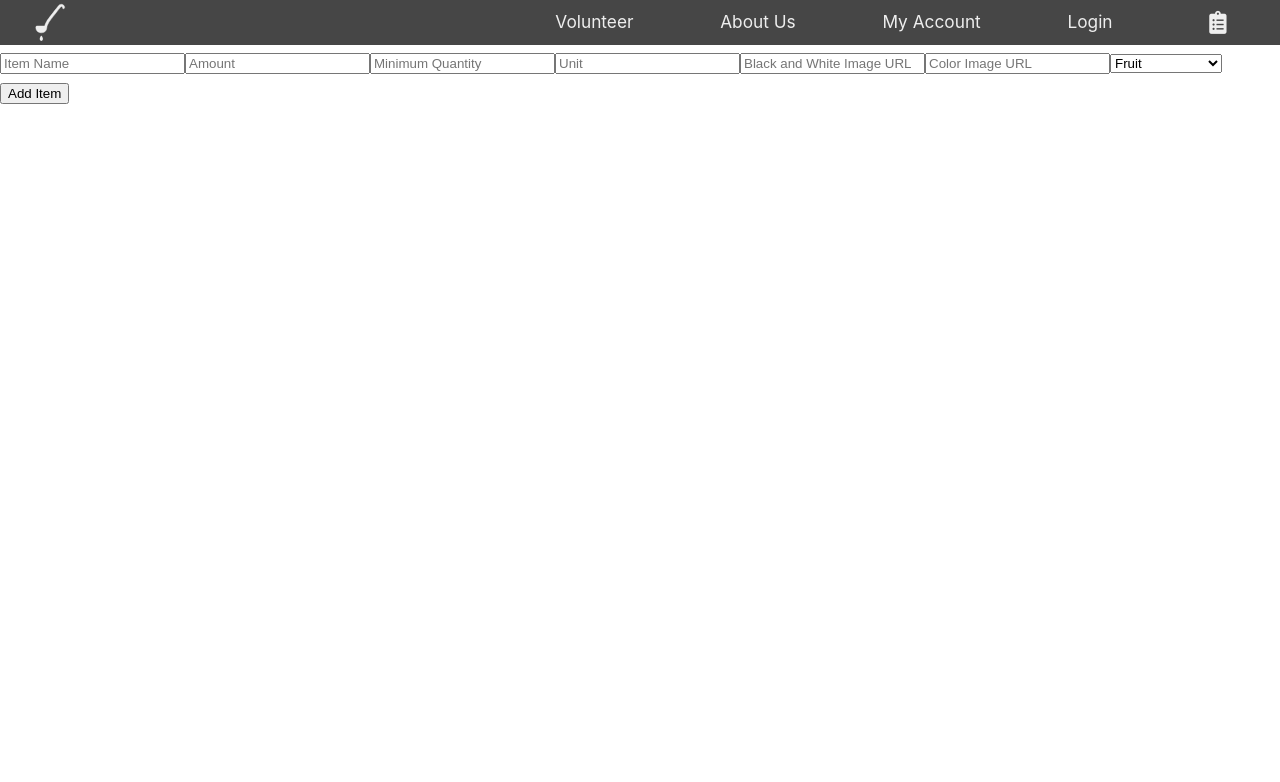
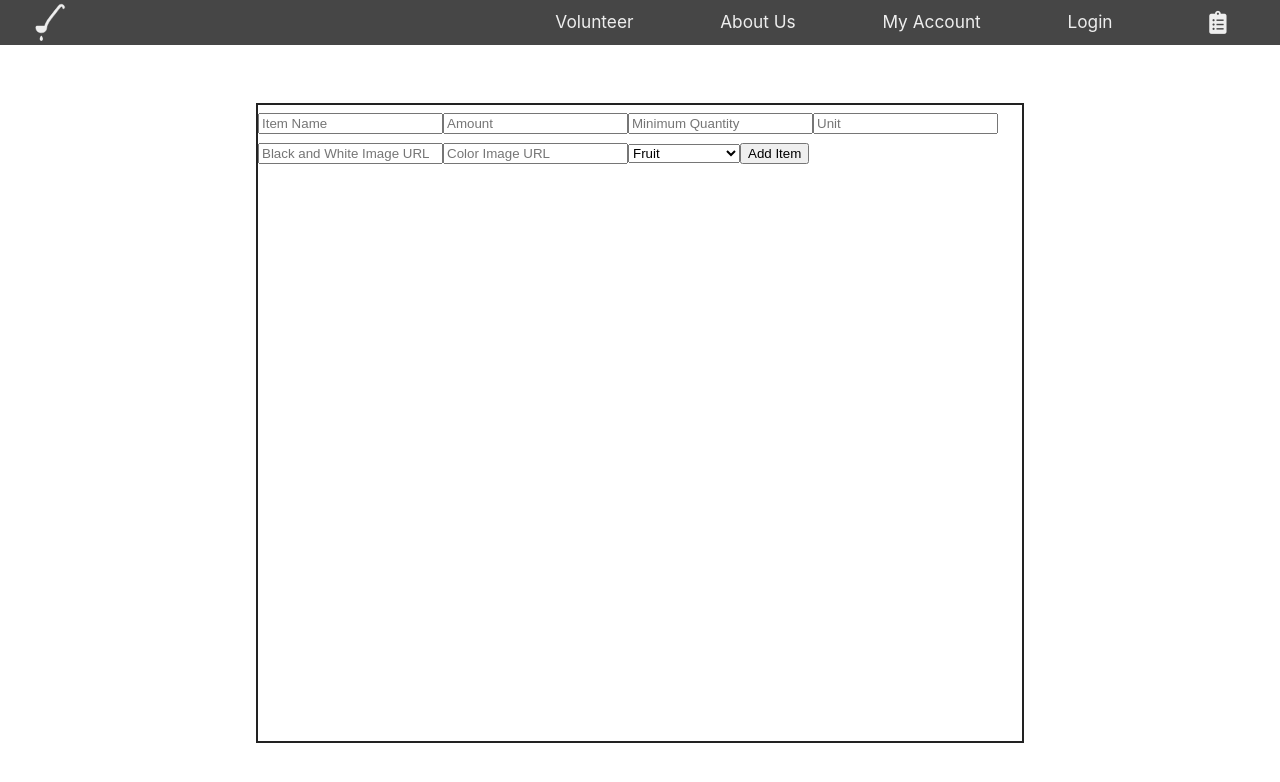
Before and after one commit to edreeseg/Souper-Stocker, a React (Create React App) app: page /add-item in a window 1280 px wide. Shown: the top 782 px of the page. Built offline with nearby package versions, Linux system fonts and the light colour scheme.

Commit message:
Key added to nav bar

```diff
--- a/src/components/AddItem/AddItem.js
+++ b/src/components/AddItem/AddItem.js
@@ -1,7 +1,22 @@
 import React from 'react';
+import styled from 'styled-components';
 import { connect } from 'react-redux';
 
 import { addItem } from '../../redux/actions';
+
+const Container = styled.section`
+  width: 100%;
+  height: calc(100% - 45px);
+  display: flex;
+  justify-content: center;
+  align-items: center;
+`;
+
+const ItemForm = styled.form`
+  width: 60%;
+  height: 80vh;
+  border: 2px solid #222;
+`;
 
 class AddItem extends React.Component {
   state = {
@@ -68,7 +83,8 @@ class AddItem extends React.Component {
 
   render() {
     return (
-      <form onSubmit={this.handleAddItem}>
+      <Container>
+        <ItemForm onSubmit={this.handleAddItem}>
           <input
             type="text"
             placeholder="Item Name"
@@ -132,7 +148,8 @@ class AddItem extends React.Component {
             <option value={11}>Other</option>
           </select>
           <button>Add Item</button>
-      </form>
+        </ItemForm>
+      </Container>
     );
   }
 }
--- a/src/components/Error.js
+++ b/src/components/Error.js
@@ -20,6 +20,8 @@ const StyledError = styled.div`
   position: relative;
   width: 40vw;
   height: 25vw;
+  padding: 0 10px;
+  text-align: center;
   background: rgba(238, 238, 238, 0.9);
   border: 1px solid red;
   display: flex;
--- a/src/components/Home/Home.js
+++ b/src/components/Home/Home.js
@@ -28,12 +28,10 @@ class Home extends React.Component {
   }
   render() {
     return (
-      <>
-        <Inventory
-          categories={this.props.categories}
-          inventory={this.props.inventory}
-        />
-      </>
+      <Inventory
+        categories={this.props.categories}
+        inventory={this.props.inventory}
+      />
     );
   }
 }
--- a/src/components/Home/Inventory.js
+++ b/src/components/Home/Inventory.js
@@ -18,6 +18,7 @@ const Container = styled.section`
 
 const StyledInventory = styled.section`
   width: 60%;
+  min-height: 80vh;
   margin: 0 auto;
   background: rgba(8, 43, 50, 0.8);
   border: 1px solid #222;
--- a/src/components/Nav.js
+++ b/src/components/Nav.js
@@ -102,13 +102,22 @@ const BottomBar = styled.nav`
     text-decoration: none;
   }
 
-  img {
-    height: 80%;
-    min-height: 88px;
-    user-select: none;
-    border-radius: 20px;
+  > section {
+    height: 100%;
+    width: 40%;
+    margin-bottom: 10px;
+    display: flex;
+    flex-wrap: wrap;
+    justify-content: space-between;
+    align-items: baseline;
+
+    span {
+      font-size: 0.75em;
+      width: 50%;
+      height: 15%;
+    }
   }
-  div {
+  > div {
     width: 45%;
     display: flex;
     justify-content: space-between;
@@ -240,7 +249,16 @@ class Nav extends React.Component {
         </TopBar>
         <CSSTransition in={this.state.open} classNames="tray" timeout={500}>
           <BottomBar>
-            <img src="https://i.imgur.com/ixE731v.jpg" alt="placeholder logo" />
+            <section>
+              <span className="far fa-plus-square" />
+              <span>ADD ITEM</span>
+              <span className="far fa-edit" />
+              <span>UPDATE ITEM</span>
+              <span className="far fa-minus-square" />
+              <span>DELETE ITEM</span>
+              <span className="fas fa-sync-alt" />
+              <span>REFRESH INVENTORY</span>
+            </section>
             <div>
               <Link to="/add-item">
                 <Icon
```
Lines whose indentation alone changed are shown as unchanged.
